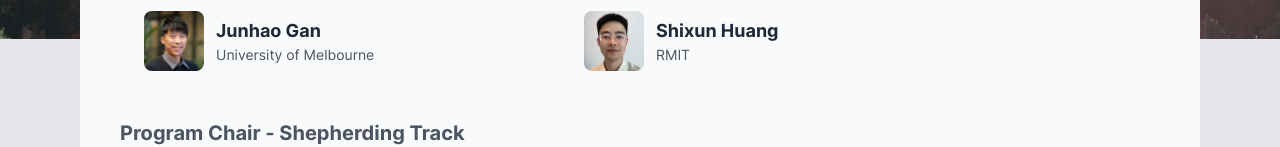
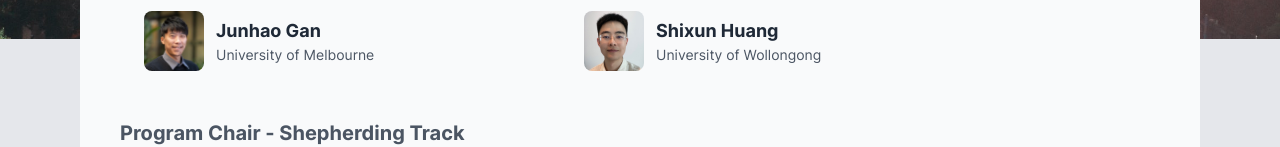
Before and after one commit to visatlas/adc2023, a Next.js app: page /organisation in a window 1280 px wide. Shown: the part 525-672 px from the top of the page. Built offline with nearby package versions, Linux system fonts and the light colour scheme.

Commit message:
update affiliation

```diff
--- a/src/pages/organisation.tsx
+++ b/src/pages/organisation.tsx
@@ -75,7 +75,7 @@ const committee: Committee = [
   {
     "type": "Program Chair - Encore Track", "items": [
       { "name": "Junhao Gan", "affiliation": "University of Melbourne", "image": "junhao-gan.jpeg" },
-      { "name": "Shixun Huang", "affiliation": "RMIT", "image": "shixun-huang.jpeg" },
+      { "name": "Shixun Huang", "affiliation": "University of Wollongong", "image": "shixun-huang.jpeg" },
     ]
   },
   {
```
